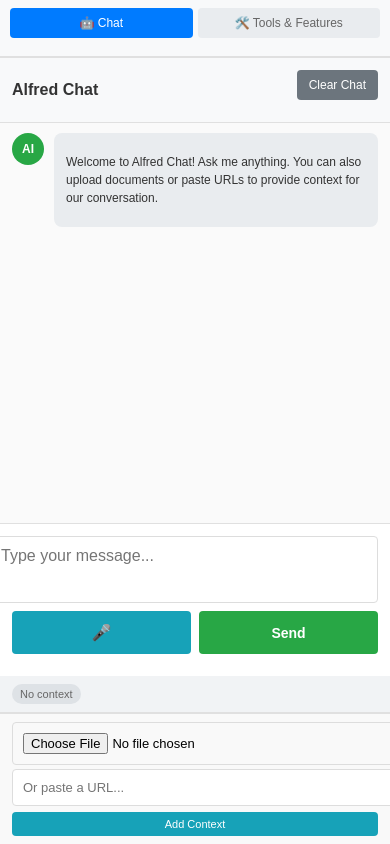
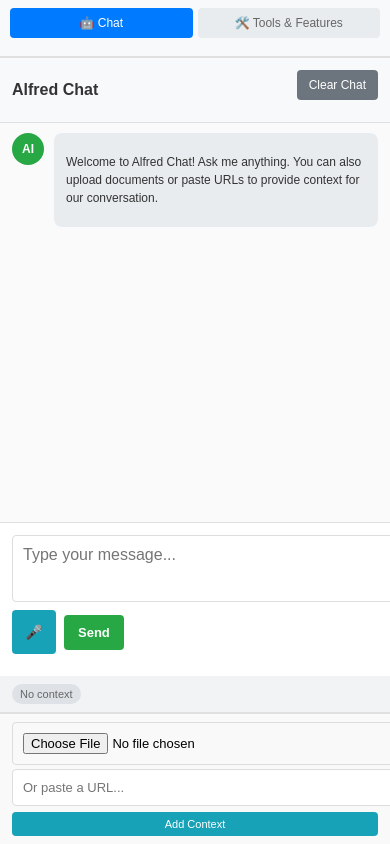
Before and after one commit to haxtheweb/frontendAlfred, a website: page index.html in a window 390 px wide. Drawn offline with Linux system fonts and the light colour scheme; sample sign-in values are in the browser's storage.

Commit message:
more space buttons

```diff
--- a/index.html
+++ b/index.html
@@ -37,9 +37,9 @@
                     <form id="chatForm">
                         <div class="chat-message-input">
                             <textarea id="chatTextInput" placeholder="Type your message..." rows="1"></textarea>
-                            <div style="display: flex; gap: 8px; width: 100%;">
-                                <button type="button" id="voiceButton" class="voice-btn" aria-label="Start voice input" style="flex: 1;">🎤</button>
-                                <button type="submit" class="send-btn" style="flex: 1;">Send</button>
+                            <div class="chat-buttons-row">
+                                <button type="button" id="voiceButton" class="voice-btn" aria-label="Start voice input">🎤</button>
+                                <button type="submit" class="send-btn">Send</button>
                             </div>
                         </div>
                     </form>
--- a/styles.css
+++ b/styles.css
@@ -342,8 +342,16 @@ button:hover {
 
 .chat-message-input {
     display: flex;
-    gap: 10px;
-    align-items: flex-end;
+    flex-direction: column;
+    gap: 8px;
+    align-items: stretch;
+}
+
+.chat-buttons-row {
+    display: flex;
+    gap: 8px;
+    align-items: center;
+    width: 100%;
 }
 
 #chatTextInput {
@@ -360,7 +368,7 @@ button:hover {
 }
 
 .send-btn {
-    padding: 12px 24px;
+    padding: 10px 20px;
     background-color: #28a745;
     color: white;
     border: none;
@@ -369,7 +377,7 @@ button:hover {
     font-size: 14px;
     font-weight: bold;
     flex-shrink: 0;
-    height: 100%;
+    white-space: nowrap;
 }
 
 .send-btn:hover {
@@ -390,6 +398,8 @@ button:hover {
     cursor: pointer;
     font-size: 16px;
     flex-shrink: 0;
+    min-width: 44px;
+    min-height: 44px;
 }
 
 .voice-btn:hover {
@@ -530,17 +540,22 @@ button:hover {
         resize: none;
     }
 
+    .chat-buttons-row {
+        display: flex;
+        gap: 8px;
+        width: 100%;
+    }
+
     .send-btn {
-        width: 100%;
-        padding: 12px;
-        font-size: 14px;
-        height: auto;
+        padding: 10px 14px;
+        font-size: 13px;
+        flex-shrink: 0;
     }
 
     .voice-btn {
-        width: 100%;
-        padding: 12px;
-        font-size: 16px;
+        padding: 10px 12px;
+        font-size: 14px;
+        flex-shrink: 0;
     }
 
     #response,
```
